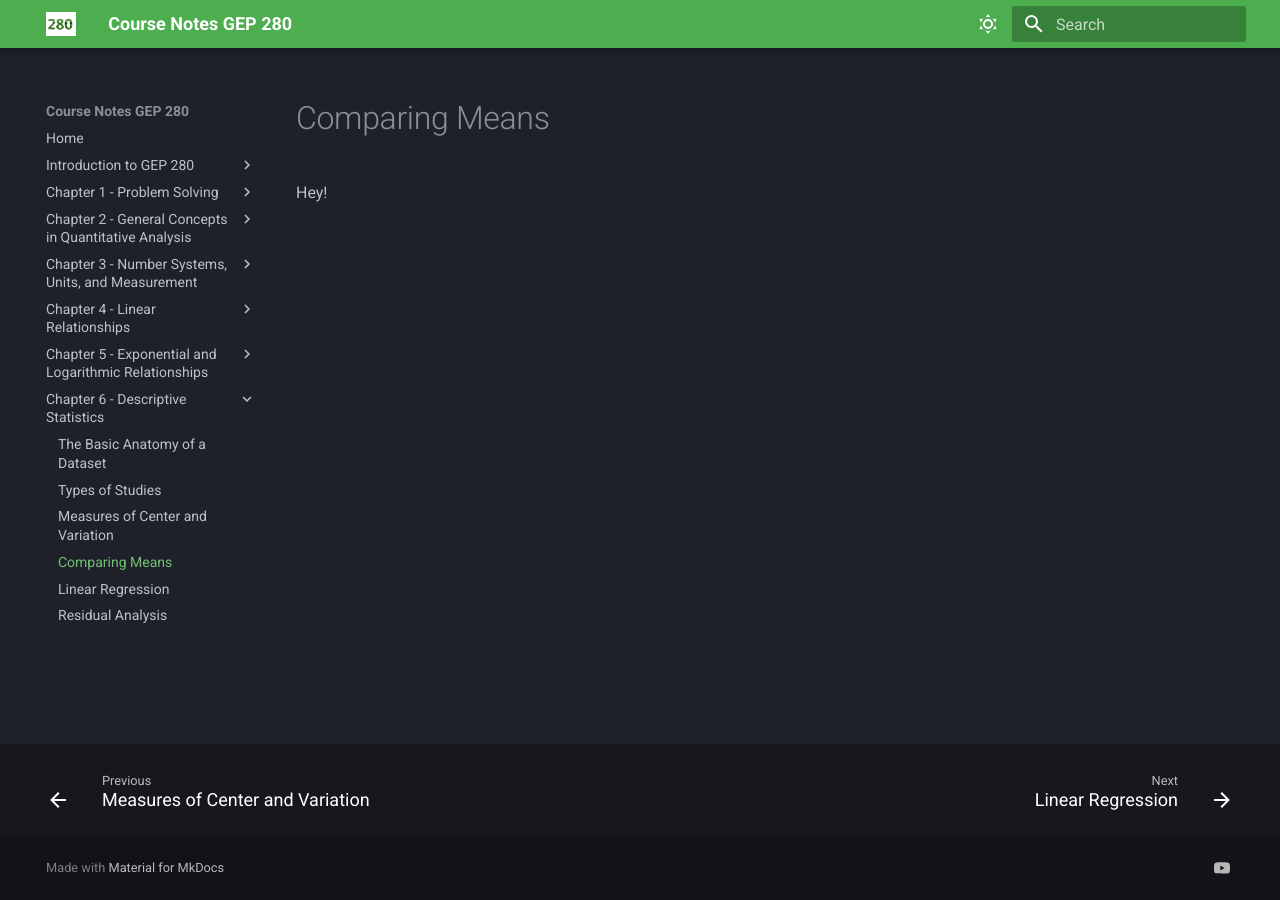
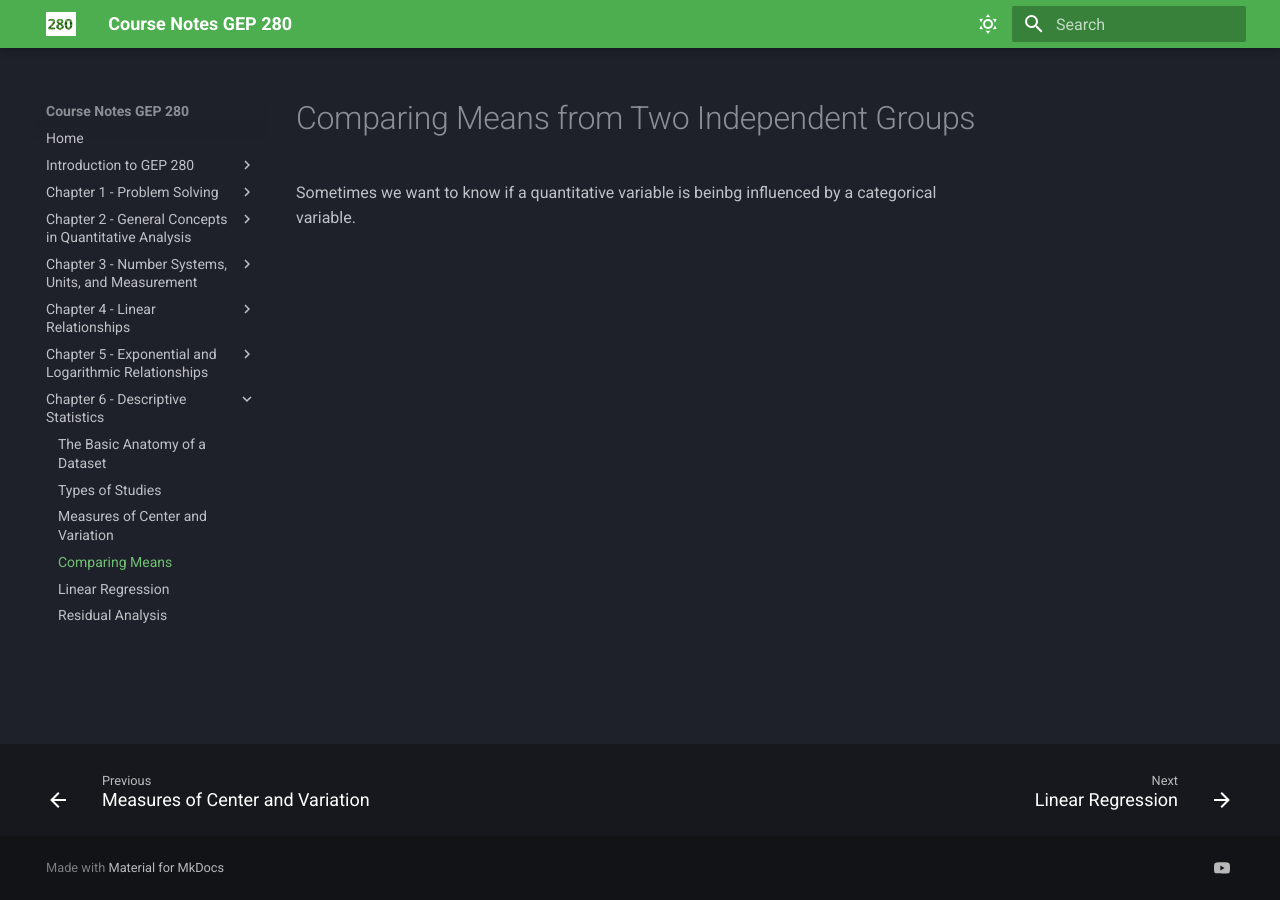
Before and after one commit to wgalbraith/280, an MkDocs documentation site: the page built from docs_student/diff-means.md, in a window 1280 px wide. Built offline with MkDocs 1.6.1 and Material for MkDocs 9.7.7, drawn with Linux system fonts in a browser that asks for light colours; nearby versions of some CDN libraries; some web fonts are replaced; library files that are not in the unit come from our copies.

Commit message:
Add header for comparing means from two groups
Added a header and introductory sentence about comparing means.

```diff
--- a/docs_student/diff-means.md
+++ b/docs_student/diff-means.md
@@ -1 +1,2 @@
-Hey!
+#Comparing Means from Two Independent Groups
+Sometimes we want to know if a quantitative variable is beinbg influenced by a categorical variable.
```
